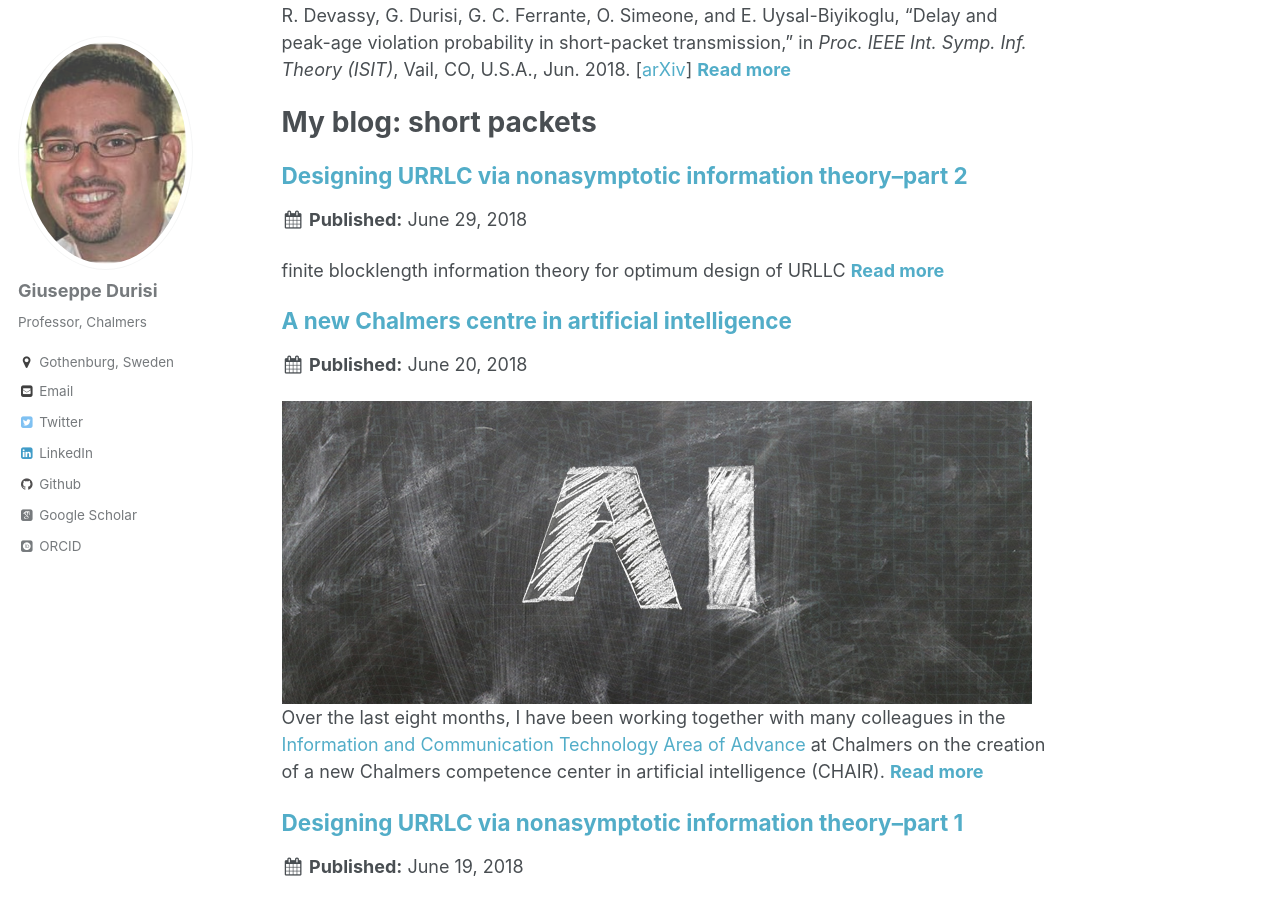
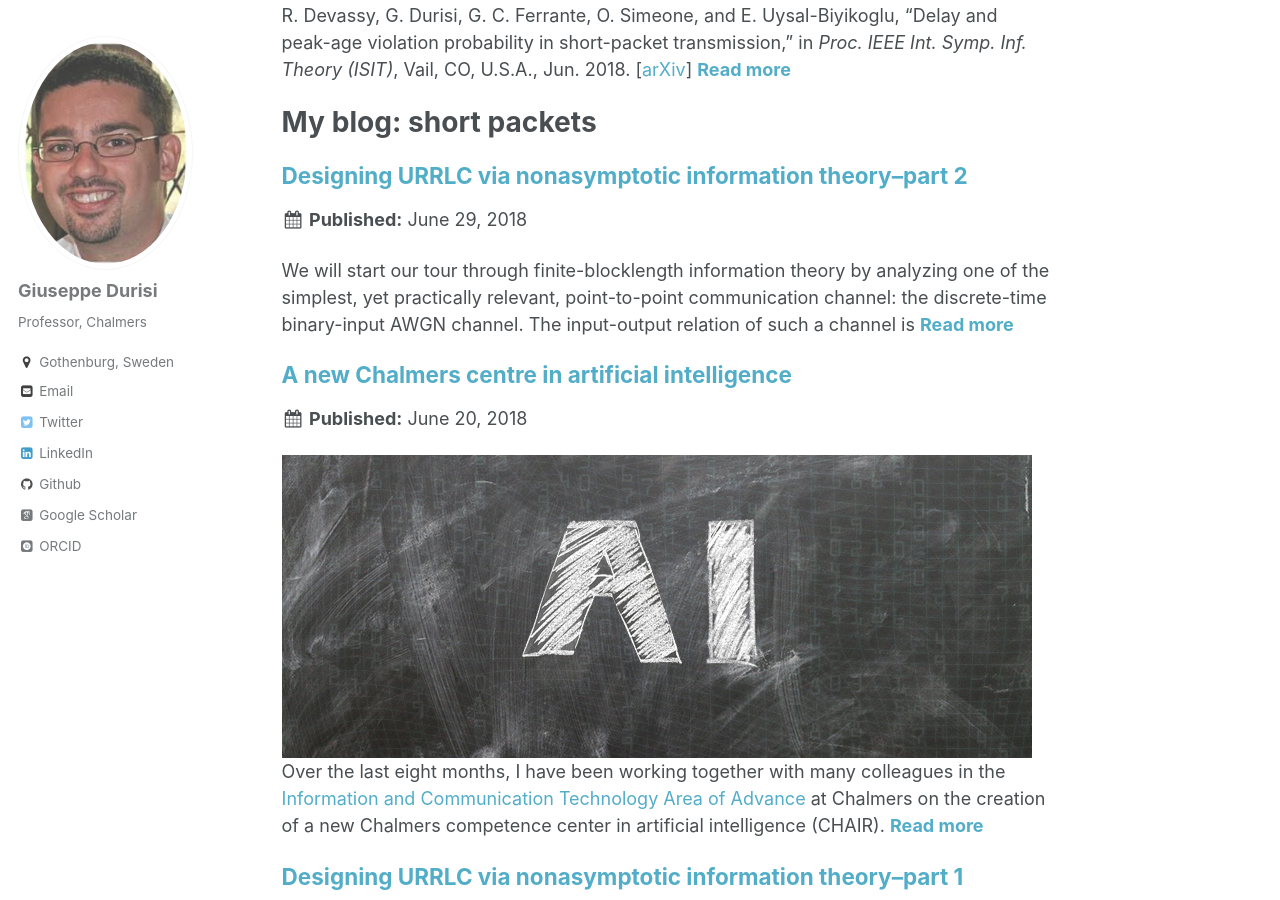
Before and after one commit to gdurisi/gdurisi.github.io, a Jekyll site: the page built from _pages/about.md, in a window 1280 px wide and 900 px high, scrolled down 1466 px. Built offline with Jekyll 4.4.1, drawn with Linux system fonts in a browser that asks for light colours; some web fonts are replaced.

Commit message:
small update fbl2 post

```diff
--- a/_posts/2018-06-29-FBL-tutorial-2.md
+++ b/_posts/2018-06-29-FBL-tutorial-2.md
@@ -5,7 +5,6 @@ date: 2018-06-29
 permalink: /posts/fbl-tutorial-2/
 category: blog
 teaser: /images/fbl_intro.png
-excerpt: finite blocklength information theory for optimum design of URLLC
 tags:
   - FBL_tutorial
 ---
```
